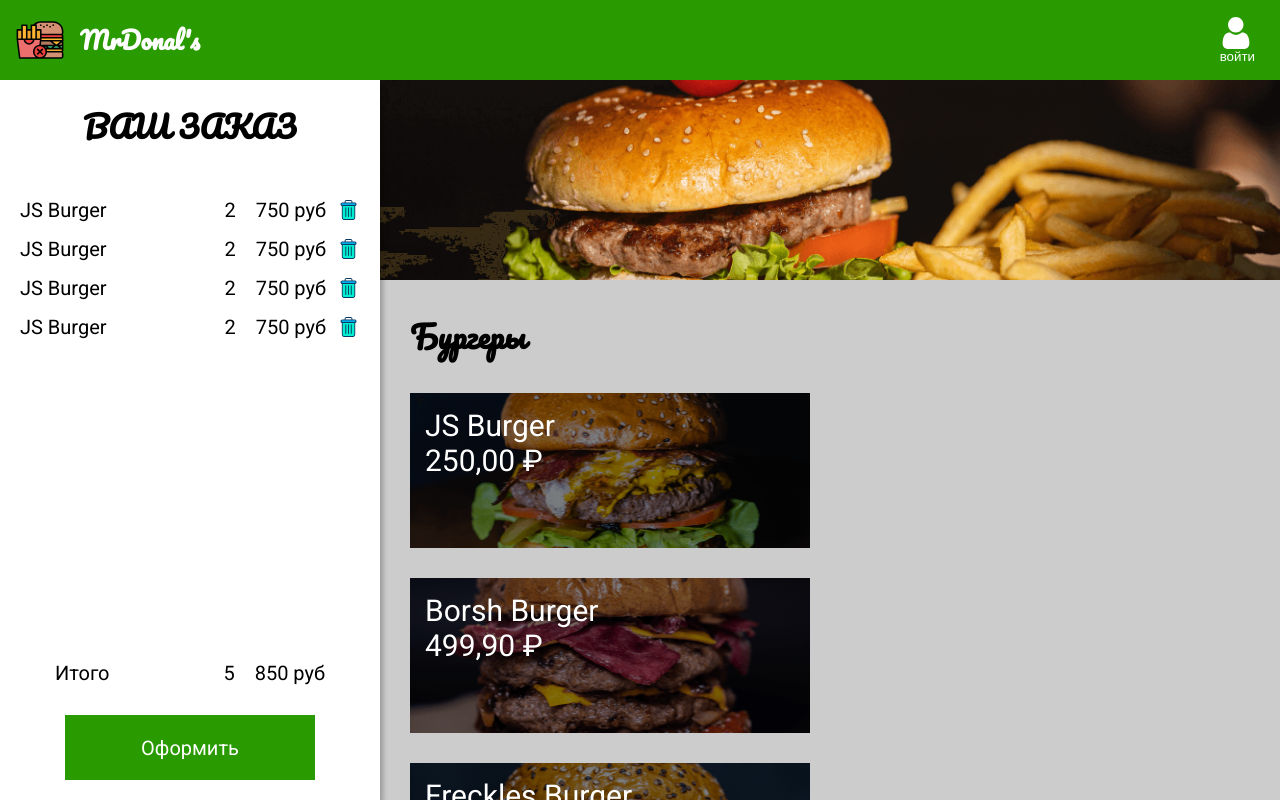
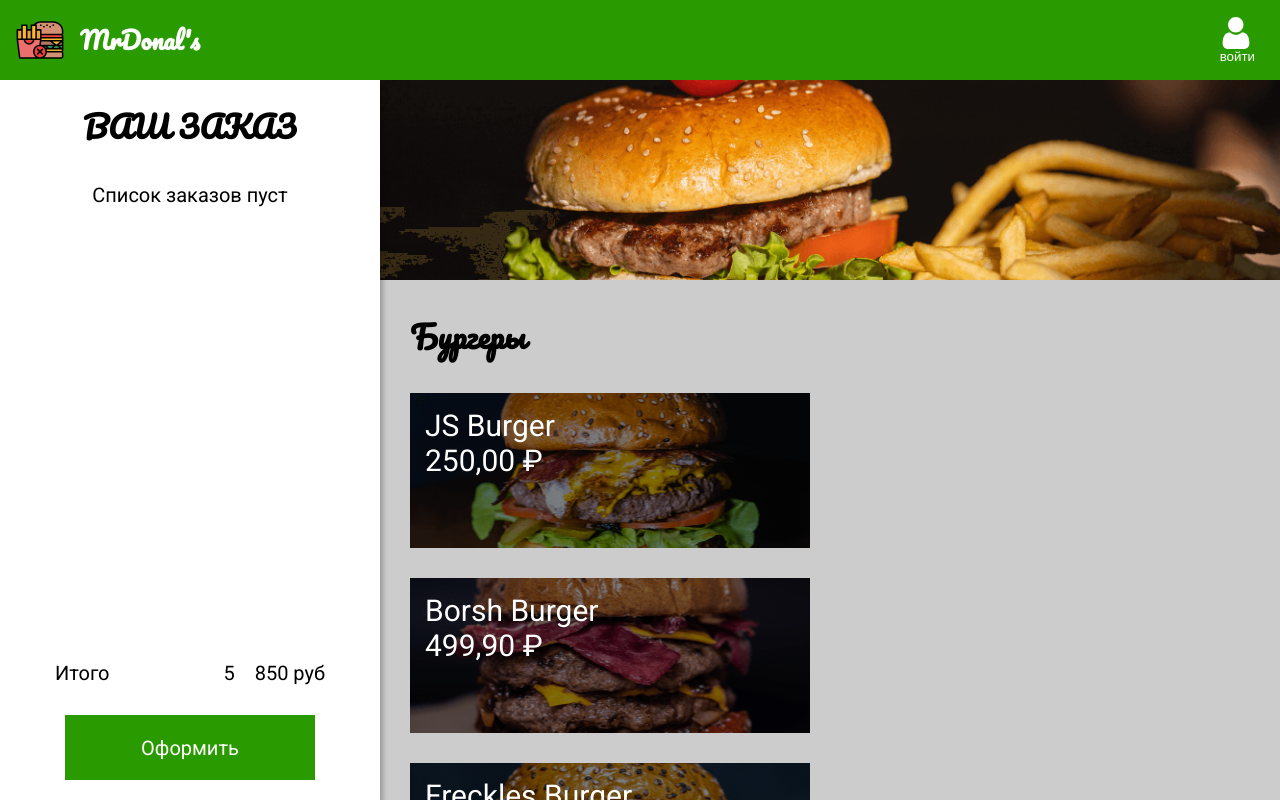
Before and after one commit to nardo88/GloReact, a React (Create React App) app in the folder glo-react/: page / in a window 1280 px wide. Shown: the top 800 px of the page. Built offline with nearby package versions, Linux system fonts and the light colour scheme.

Commit message:
lesson07

```diff
--- a/glo-react/src/App.js
+++ b/glo-react/src/App.js
@@ -4,19 +4,25 @@ import { Menu } from './Components/Menu';
 import { GlobalStyle } from './Components/globalStyle';
 import { ModalItem } from './Components/ModalItem';
 import { Order } from './Components/Order';
+import { useOpenItem } from './Components/Hooks/useOpenItem';
+import { useOrder } from './Components/Hooks/useOrders';
 
 
 
 function App() {
-  const [openItem, setOpenItem] = React.useState(null);
+  const openItem = useOpenItem();
+  const orders = useOrder();
 
   return (
     <div>
       <GlobalStyle/>
       <NavBar />
-      <Order />
-      <Menu setOpenItem={setOpenItem} />
-      <ModalItem openItem={openItem} setOpenItem={setOpenItem} />
+      <Order {...orders} />
+      <Menu {...openItem} />
+      {
+        openItem.openItem &&  <ModalItem {...openItem} {...orders} />
+      }
+
     </div>
 
   );
--- a/glo-react/src/Components/ButtonCheckout.jsx
+++ b/glo-react/src/Components/ButtonCheckout.jsx
@@ -1,4 +1,3 @@
-import React from 'react';
 import styled from 'styled-components';
 
 export const ButtonCheckout = styled.button`
--- /dev/null
+++ b/glo-react/src/Components/Hooks/useOpenItem.jsx
@@ -0,0 +1,7 @@
+import { useState } from 'react';
+
+export function useOpenItem() {
+    const [openItem, setOpenItem] = useState(null);
+    return { openItem, setOpenItem };
+
+}
--- /dev/null
+++ b/glo-react/src/Components/Hooks/useOrders.jsx
@@ -0,0 +1,6 @@
+import { useState } from 'react';
+
+export const useOrder =() => {
+    const [ orders, setOrders ] = useState([]);
+    return { orders, setOrders };
+}
--- a/glo-react/src/Components/ModalItem.jsx
+++ b/glo-react/src/Components/ModalItem.jsx
@@ -48,15 +48,22 @@ const HeaderContent = styled.div`
     font-family: 'PACIFICO', cursive;
 `;
 
-export const ModalItem =({openItem, setOpenItem}) => {
+export const ModalItem =({openItem, setOpenItem, orders, setOrders}) => {
     function closeModal(e) {
         if(e.target.id === 'overlay'){
             setOpenItem(null);
         }
     }
-    if (!openItem){
-        return null;
+
+    const order = {
+        ...openItem
     }
+
+    const addToOrder = () => {
+        setOrders([...orders, order]);
+        setOpenItem(null);
+    }
+
     return(
         <Overlay id="overlay" onClick={closeModal}>
 
@@ -67,7 +74,7 @@ export const ModalItem =({openItem, setOpenItem}) => {
                         <div>{openItem.name}</div>
                         <div>{openItem.price}</div>
                     </HeaderContent>
-                    <ButtonCheckout>Добавить</ButtonCheckout>
+                    <ButtonCheckout onClick={addToOrder}>Добавить</ButtonCheckout>
                 </Content>
             </Modal>
         </Overlay>
--- a/glo-react/src/Components/Order.jsx
+++ b/glo-react/src/Components/Order.jsx
@@ -44,17 +44,19 @@ const TotalPrice = styled.span`
     margin-left: 20px;
 `;
 
-export const Order = () => {
+const EmptyList = styled.p`
+    text-align: center;
+`;
+
+export const Order = ({ orders }) => {
     return (
         <OrderStyled>
             <OrderTitle>ВАШ ЗАКАЗ</OrderTitle>
             <OrderContent>
-                <OrderList>
-                    <OrderListItem/>
-                    <OrderListItem/>
-                    <OrderListItem/>
-                    <OrderListItem/>
+               { orders.length ? <OrderList>
+                    {orders.map(order => <OrderListItem key={order.id} order={order} />)}
                 </OrderList>
+                : <EmptyList>Список заказов пуст</EmptyList>}
             </OrderContent>
             <Total>
                 <span>Итого</span>
--- a/glo-react/src/Components/OrderListItem.jsx
+++ b/glo-react/src/Components/OrderListItem.jsx
@@ -31,12 +31,12 @@ const ItemPrice = styled.span`
     text-align: right;
 `;
 
-export const OrderListItem = () => {
+export const OrderListItem = ({ order }) => {
     return (
         <OrderItemStyled>
-            <ItemName>JS Burger</ItemName>
+            <ItemName>{order.name}</ItemName>
             <span>2</span>
-            <ItemPrice>750 руб</ItemPrice>
+            <ItemPrice>{order.price} р.</ItemPrice>
             <TrashButton/>
         </OrderItemStyled>
     )
```
Also changed, not shown: 1 other file (tests, documents, lock files or other folders).
